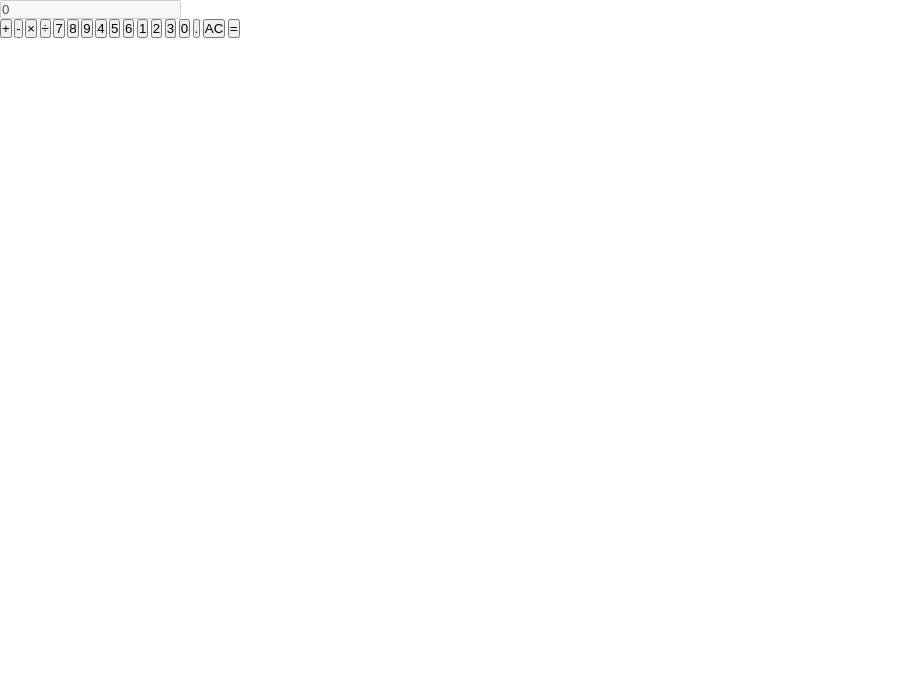
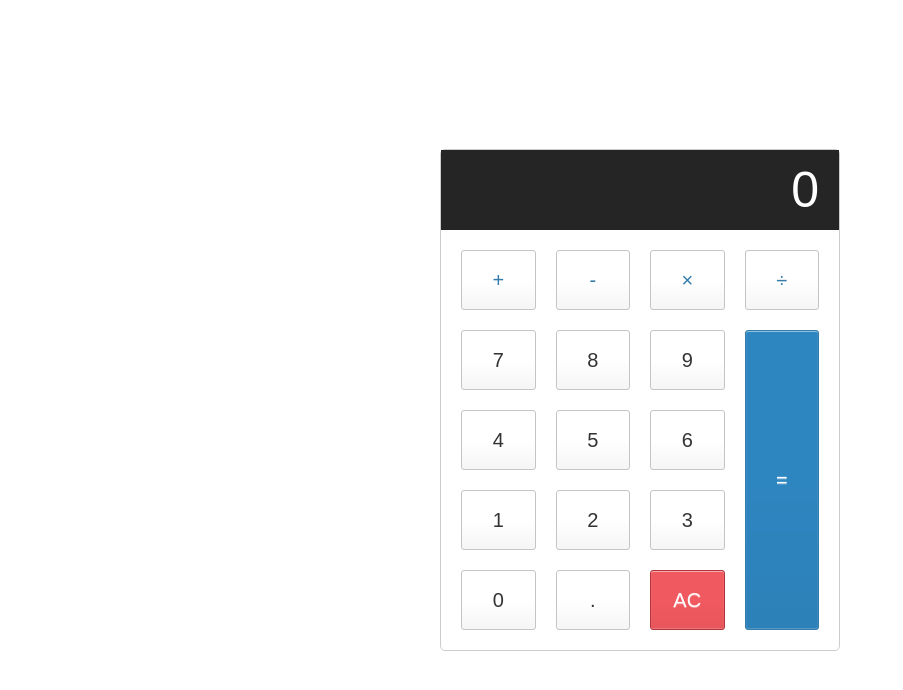
Before and after one commit to xIrusux/Calculator, a plain HTML site: page index.html in a window 1280 px wide. Shown: the whole page, without its empty margins (0-903 px from the left). Drawn offline with Linux system fonts and the light colour scheme.

Commit message:
add css style of the calculator

```diff
--- a/style.css
+++ b/style.css
@@ -8,3 +8,78 @@ html {
     padding: 0;
     box-sizing: inherit;
   }
+
+.calculator {
+ border: 1px solid #ccc;
+ border-radius: 5px;
+ position: absolute;
+ top: 50%;
+ left: 50%;
+ transform: translate(-50%, -50%); /*allows the calculator to always be centered even if screensize is changeing  */
+ width: 400px;
+}
+
+.calculator-screen {
+    width: 100%;
+    font-size: 5rem;
+    height: 80px;
+    border: none;
+    background-color: #252525;
+    color: #fff;
+    text-align: right;
+    padding-right: 20px;
+    padding-left: 10px;
+}
+
+button {
+    height: 60px;
+    background-color: #fff;
+    border-radius: 3px;
+    border: 1px solid #c4c4c4;
+    background-color: transparent;
+    font-size: 2rem;
+    color: #333;
+    background-image: linear-gradient(to bottom, transparent, transparent 50%,rgba(0,0,0,.04));
+    box-shadow: inset 0 0 0 1px rgba(255,255,255,.05), inset 0 1px 0 0 rgba(255,255,255,.45), inset 0 -1px 0 0 rgba(255,255,255,.15), 0 1px 0 0 rgba(255,255,255,.15);
+    text-shadow: 0 1px rgba(255,255,255,.4);
+}
+
+button:hover {
+    background-color: #eaeaea;
+}
+
+.operator {
+    color: #337cac;
+}
+
+.all-clear {
+    background-color: #f0595f;
+    border-color: #b0353a;
+    color: #fff;
+}
+
+.all-clear:hover {
+    background-color: #f17377;
+}
+
+.equal-sign {
+    background-color: #2e86c0;
+    border-color: #337cac;
+    color:#fff;
+    grid-row-start: 2; /*allows the part of the grid to jump up thie queue of grid items to the specified number of rows  */
+    grid-row-end: 6; /*defines how far the button stretches over the rows */
+    height: 100%; /*so button stretches over all collumns */
+    grid-column-start: 4;
+    grid-column-end: 5;
+}
+
+.equal-sign:hover {
+    background-color: #4e9ed4;
+}
+
+.calculator-keys {
+    display: grid;
+    grid-template-columns: 1fr 1fr 1fr 1fr; /*we did not define any width of the buttons as we are using fraction "fr" here to define it */
+    grid-gap: 20px;
+    padding: 20px;
+}
```
